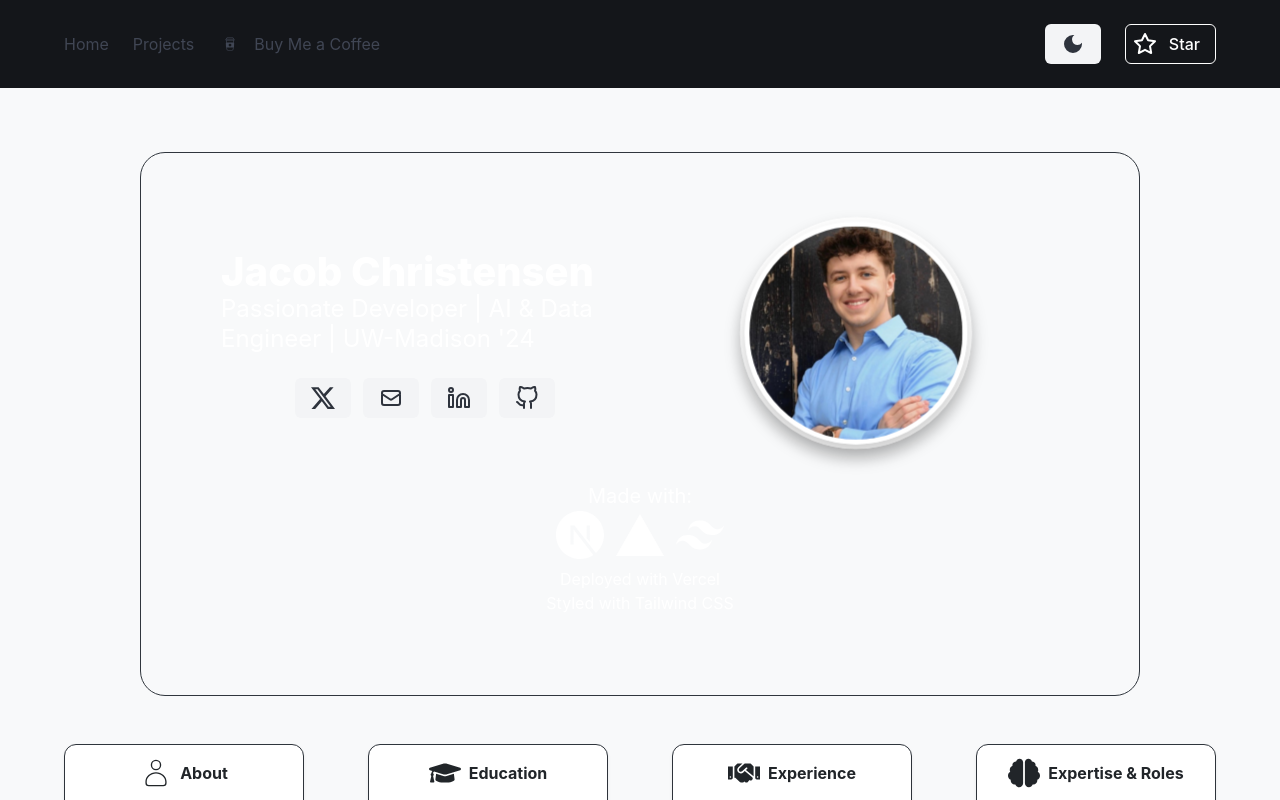
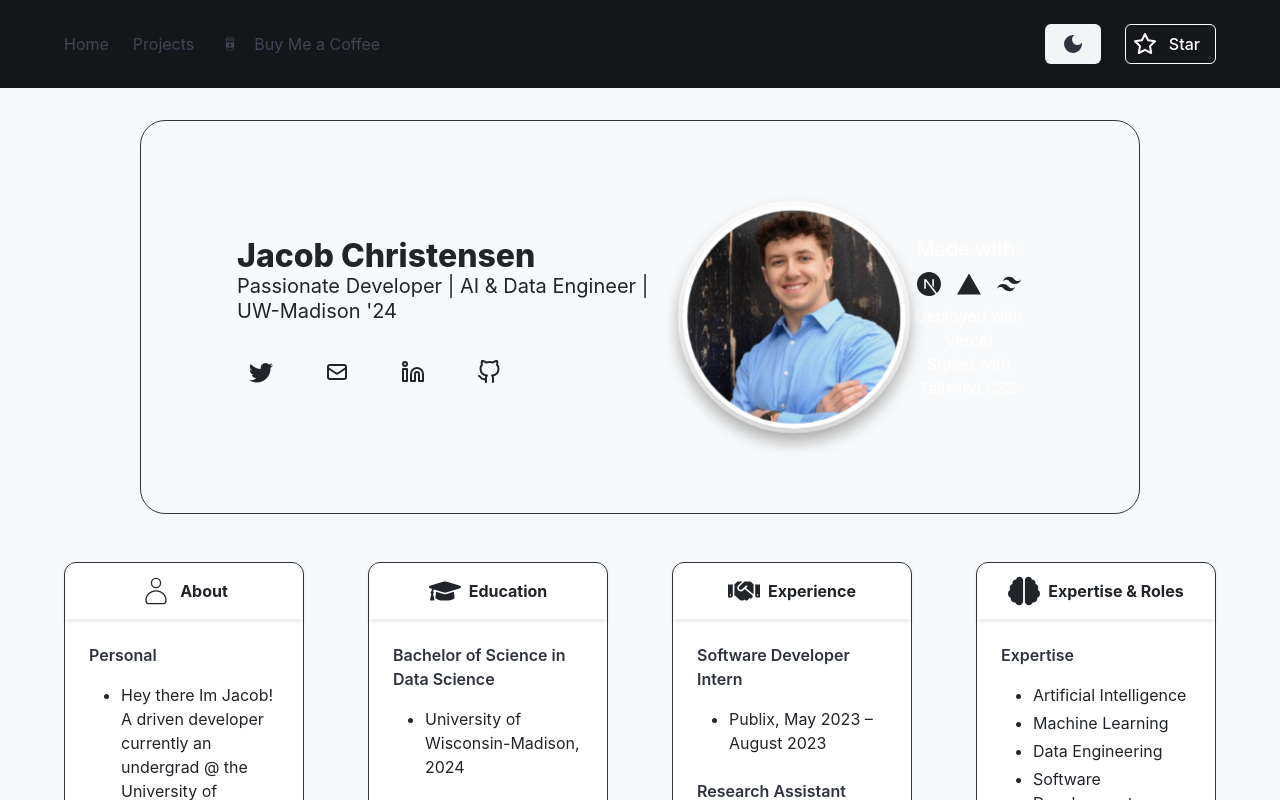
Before and after one commit to neuraldevx/Jake-Christensen-Portfolio, a Next.js app: page / in a window 1280 px wide. Shown: the top 800 px of the page. Built offline with nearby package versions, Linux system fonts and the light colour scheme.

Commit message:
new changes

```diff
--- a/app/components/introAnimated.tsx
+++ b/app/components/introAnimated.tsx
@@ -1,7 +1,7 @@
 import React from 'react';
 import { motion } from 'framer-motion';
 import Image from 'next/image';
-import { BsTwitterX } from "react-icons/bs";
+import { BsTwitter } from 'react-icons/bs';
 import { MailIcon } from '@heroicons/react/outline';
 import { Linkedin, GitHub } from 'react-feather';
 import { SiNextdotjs, SiVercel, SiTailwindcss } from 'react-icons/si';
@@ -19,38 +19,45 @@ const containerVariants = {
   },
 };
 
+const childVariants = {
+  hidden: { opacity: 0, y: 20 },
+  visible: {
+    opacity: 1,
+    y: 0,
+    transition: { duration: 0.6 },
+  },
+};
+
 const Intro = () => {
   return (
-    <section className="hero my-6 p-8 custom-hero">
-      <div className="hero-body">
+    <section className="hero is-bold my-40 custom-hero" style={{ backgroundColor: 'var(--background-color)', border: '1px solid #30363D' }}>
+      <div className="hero-body custom-hero-body">
         <motion.div
-          className="container"
+          className="container custom-container"
           variants={containerVariants}
           initial="hidden"
           animate="visible"
         >
-          <div className="columns is-vcentered">
-            <div className="column is-half has-text-centered-touch">
-              <h1 className="title has-text-white is-size-3-mobile is-size-2-tablet custom-title">Jacob Christensen</h1>
-              <p className="subtitle has-text-white is-size-5-mobile is-size-4-tablet custom-subtitle">Passionate Developer | AI & Data Engineer | UW-Madison '24</p>
-              <div className="buttons is-centered">
-                <a href="https://twitter.com/realjakechris" aria-label="Twitter" className="button is-light">
-                  <BsTwitterX size={24} />
+          <div className="text-content">
+            <h1 className="title custom-title" style={{ color: 'var(--text-color)' }}>Jacob Christensen</h1>
+            <p className="subtitle custom-subtitle" style={{ color: 'var(--text-color)' }}>Passionate Developer | AI & Data Engineer | UW-Madison '24</p>
+            <div className="buttons">
+              <a href="https://twitter.com/realjakechris" aria-label="X" className="icon is-large icon-white hover">
+                <BsTwitter size={24} />
               </a>
-                <a href="mailto:Jrchris511@gmail.com" aria-label="Email" className="button is-light">
+              <a href="mailto:Jrchris511@gmail.com" aria-label="Email" className="icon is-large icon-white">
                 <MailIcon width={24} height={24} />
               </a>
-                <a href="https://www.linkedin.com/in/jacobrchristensen/" aria-label="LinkedIn" className="button is-light">
+              <a href="https://www.linkedin.com/in/jacobrchristensen/" aria-label="LinkedIn" className="icon is-large icon-white">
                 <Linkedin size={24} />
               </a>
-                <a href="https://github.com/JakeChristensen5" aria-label="GitHub" className="button is-light">
+              <a href="https://github.com/JakeChristensen5" aria-label="GitHub" className="icon is-large icon-white">
                 <GitHub size={24} />
               </a>
             </div>
           </div>
-            <div className="column is-half has-text-centered">
           <motion.figure
-                className="image is-256x256 mx-auto jumbotron-image"
+            className="image is-256x256 jumbotron-image"
             animate={{
               scale: [1, 1.2, 1.2, 1, 1],
               rotate: [0, 0, 360, 360, 0],
@@ -68,23 +75,19 @@ const Intro = () => {
               src={mainImage}
               alt="Picture of Jacob Christensen"
               className="is-rounded jumbotron-image"
-                  width={256}
-                  height={256}
+              width={200}
+              height={200}
             />
           </motion.figure>
+          <div className="tech-info">
+            <p className="has-text-white is-size-5" style={{ color: 'var(--text-color)' }}>Made with:</p>
+            <div className="icons">
+              <SiNextdotjs className="icon glow" />
+              <SiVercel className="icon glow" />
+              <SiTailwindcss className="icon glow" />
             </div>
-          </div>
-          <div className="columns is-centered mt-5">
-            <div className="column has-text-centered">
-              <p className="has-text-white is-size-5">Made with:</p>
-              <div className="is-flex is-justify-content-center is-align-items-center">
-                <SiNextdotjs className="icon is-large has-text-white glow" />
-                <SiVercel className="icon is-large has-text-white glow mx-3" />
-                <SiTailwindcss className="icon is-large has-text-white glow" />
-              </div>
-              <p className="has-text-white is-size-6 mt-2">Deployed with Vercel</p>
-              <p className="has-text-white is-size-6">Styled with Tailwind CSS</p>
-            </div>
+            <p className="has-text-white is-size-6" style={{ color: 'var(--text-color)' }}>Deployed with Vercel</p>
+            <p className="has-text-white is-size-6" style={{ color: 'var(--text-color)' }}>Styled with Tailwind CSS</p>
           </div>
         </motion.div>
       </div>
```
Lines whose indentation alone changed are shown as unchanged.
